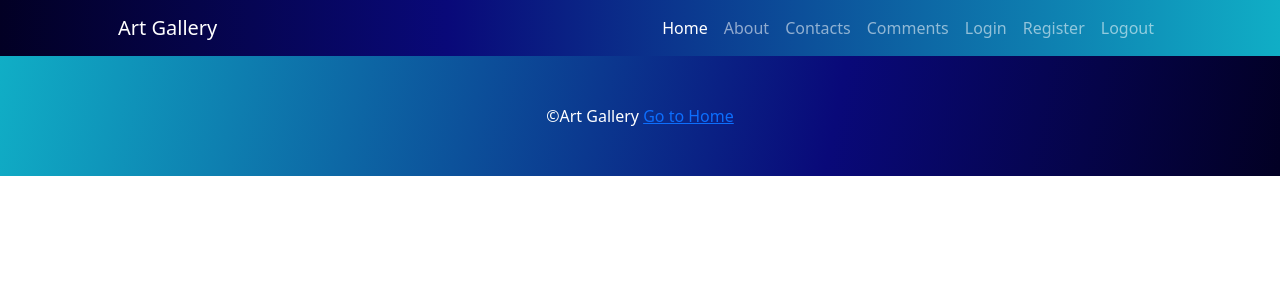
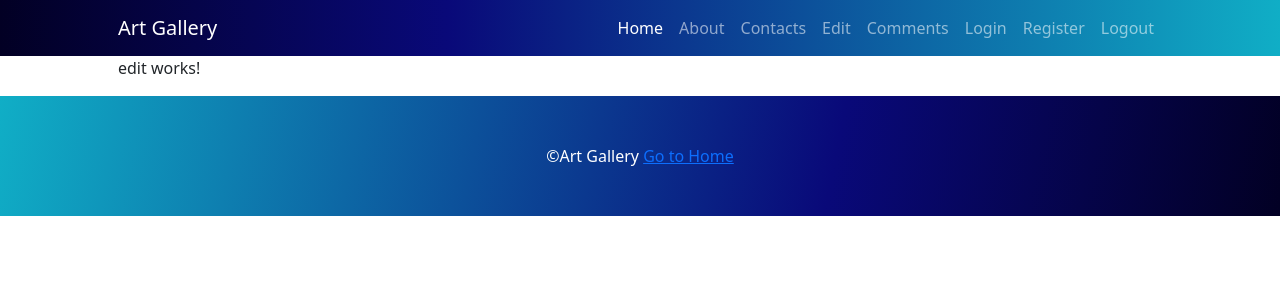
Before and after one commit to Deyan9469/Angular-Project, an Angular app in the folder project/: page /edit in a window 1280 px wide. Before the commit this address led to /. Shown: the top 300 px of the page. Built offline with nearby package versions, Linux system fonts and the light colour scheme.

Commit message:
add edit page

```diff
--- a/project/src/app/app-routing.module.ts
+++ b/project/src/app/app-routing.module.ts
@@ -2,10 +2,12 @@ import { NgModule } from '@angular/core';
 import { RouterModule, Routes } from '@angular/router';
 import { CommentComponent } from './comment/comment.component';
 import { HeaderComponent } from './header/header.component';
+import { EditComponent } from './edit/edit.component';
 
 const routes: Routes = [
   {path:'', pathMatch:'full', component: HeaderComponent,},
-  {path:'comments', component: CommentComponent}
+  {path:'comments', component: CommentComponent},
+  {path:'edit', component: EditComponent}
 ];
 
 @NgModule({
--- a/project/src/app/app.module.ts
+++ b/project/src/app/app.module.ts
@@ -11,12 +11,14 @@ import { CardModule } from './card/card.module';
 import { CommentComponent } from './comment/comment.component';
 import { UserModule } from './user/user.module';
 import { StaticModule } from './static/static.module';
+import { EditComponent } from './edit/edit.component';
 
 @NgModule({
   declarations: [
     AppComponent,
     HeaderComponent,
     CommentComponent,
+    EditComponent,
   ],
   imports: [
     BrowserModule,
--- a/project/src/app/core/nav-bar/nav-bar.component.html
+++ b/project/src/app/core/nav-bar/nav-bar.component.html
@@ -9,6 +9,7 @@
           <li class="nav-item"><a class="nav-link active" aria-current="page" routerLink="/">Home</a></li>
           <li class="nav-item"><a class="nav-link" routerLink="/about">About</a></li>
           <li class="nav-item"><a class="nav-link" routerLink="/contacts">Contacts</a></li>
+          <li class="nav-item"><a class="nav-link" routerLink="/edit">Edit</a></li>
           <li class="nav-item"><a class="nav-link" routerLink="/comments">Comments</a></li>
           <li class="nav-item"><a class="nav-link" routerLink="/login">Login</a></li>
           <li class="nav-item"><a class="nav-link" routerLink="/register">Register</a></li>
--- /dev/null
+++ b/project/src/app/edit/edit.component.html
@@ -0,0 +1 @@
+<p>edit works!</p>
```
Also changed, not shown: project/src/app/edit/edit.component.ts (added, +10 -0 lines), project/src/app/edit/edit.component.css (added), 1 other file (tests, documents, lock files or other folders).
